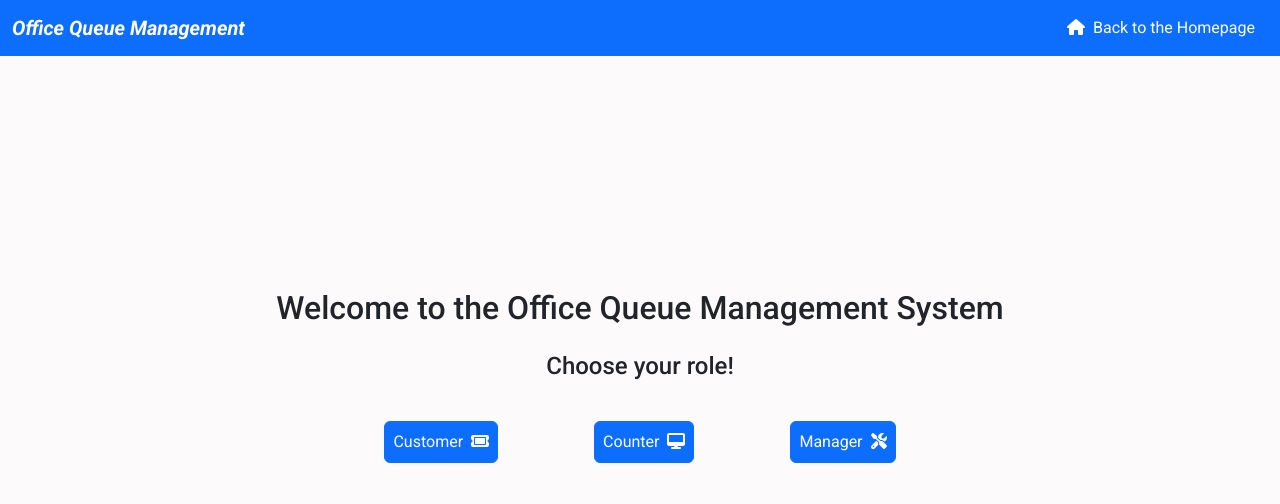
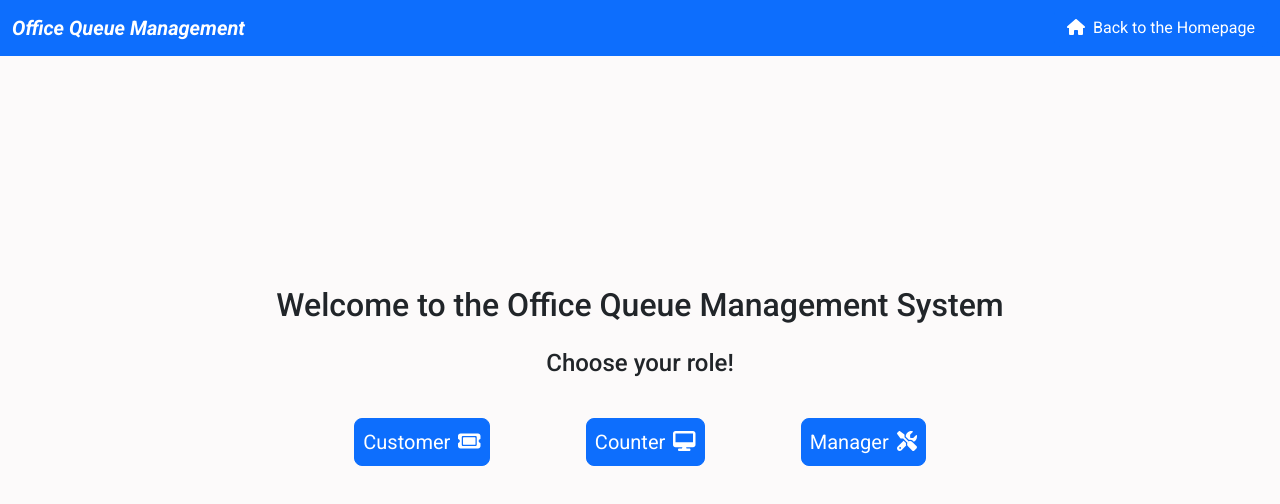
Before and after one commit to GabrieleSambin/se2022-12-OfficeQueueManager, a React (Create React App) app in the folder client/: page / in a window 1280 px wide. Shown: the top 504 px of the page. Built offline with nearby package versions, Linux system fonts and the light colour scheme.

Commit message:
Fix Button size

```diff
--- a/client/src/views/Home.jsx
+++ b/client/src/views/Home.jsx
@@ -12,19 +12,19 @@ const Home = () => {
                 <h4 className='mb-4 text-center'>Choose your role! </h4>
                 <Col className='mt-3 text-center'>
                     <Link to={'/customer'}>
-                        <Button className='mx-5 p-2'>
+                        <Button size="lg" className='mx-5 p-2'>
                             Customer
                             <FontAwesomeIcon icon={faTicket} className='ps-2' />
                         </Button>
                     </Link>
                     <Link to={'/counter'}>
-                        <Button className='mx-5 p-2'>
+                        <Button size="lg" className='mx-5 p-2'>
                             Counter
                             <FontAwesomeIcon icon={faDesktop} className='ps-2' />
                         </Button>
                     </Link>
                     <Link to={'/managerStats'}>
-                        <Button className='mx-5 p-2'>
+                        <Button size="lg" className='mx-5 p-2'>
                             Manager
                             <FontAwesomeIcon icon={faScrewdriverWrench} className='ps-2' />
                         </Button>
```
